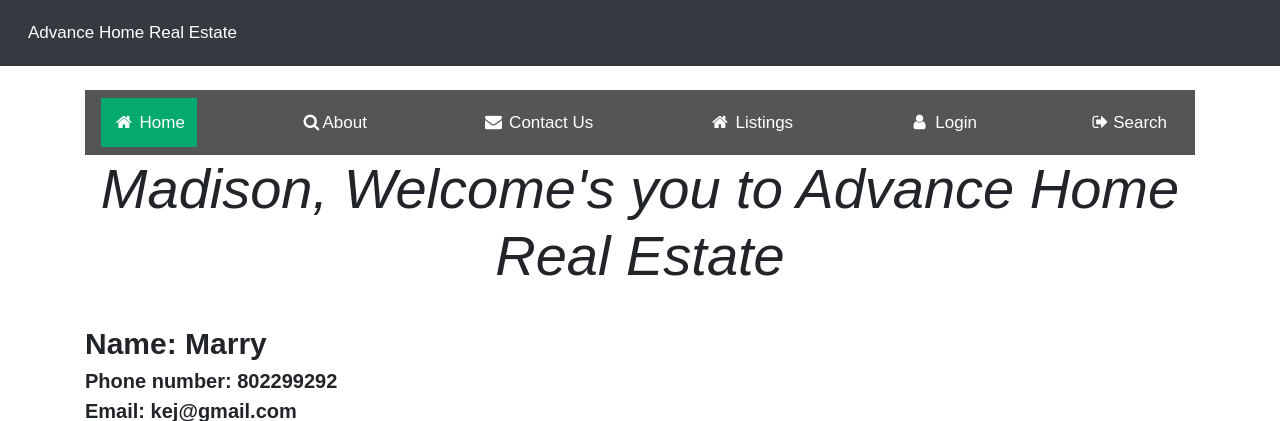
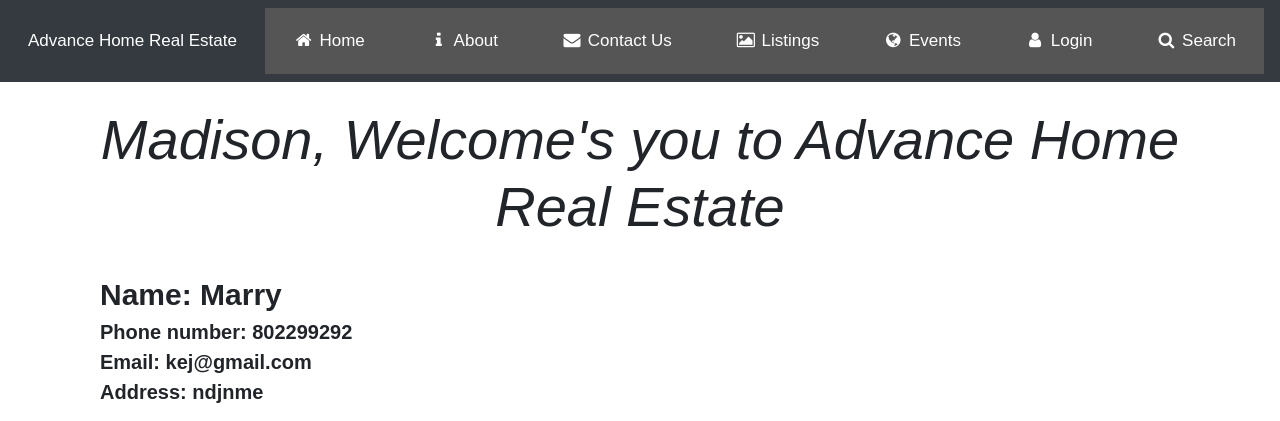
Before and after one commit to sathvik-rdy/Advance-Home-Real-Estates-Team2, a Django app: page / in a window 1280 px wide. Shown: the top 421 px of the page. Run offline with Django 4.2, Linux system fonts and the light colour scheme; data comes from the database, SQL or seed files in the repository; some libraries are stand-ins or nearby versions.

Commit message:
adding changes in base.html and about.html

```diff
--- a/templates/about.html
+++ b/templates/about.html
@@ -9,54 +9,6 @@
   <!-- Breadcrumb -->
 <section id="bc" class="mt-3" xmlns="http://www.w3.org/1999/html">
     <div class="container"></div>
-    <!DOCTYPE html>
-<html>
-<meta name="viewport" content="width=device-width, initial-scale=1">
-<link rel="stylesheet" href="https://cdnjs.cloudflare.com/ajax/libs/font-awesome/4.7.0/css/font-awesome.min.css">
-<style>
-body {font-family: Arial, Helvetica, sans-serif;}
-
-.navbar {
-  width: 100%;
-  background-color: #555;
-  overflow: auto;
-}
-
-.navbar a {
-  float: left;
-  padding: 12px;
-  color: white;
-  text-decoration: none;
-  font-size: 17px;
-}
-
-.navbar a:hover {
-  background-color: #000;
-}
-
-.active {
-  background-color: #04AA6D;
-}
-
-
-</style>
-<body>
-
-
-<div class="navbar">
-  <a class="active" href="#"><i class="fa fa-fw fa-home"></i> Home</a>
-  <a href="#"><i class="fa fa-fw fa-search"></i>About</a>
-  <a href="#"><i class="fa fa-fw fa-envelope"></i> Contact Us</a>
-    <a href="#"><i class="fa fa-fw fa-home"></i> Listings</a>
-    <a href="#"><i class="fa fa-fw fa-user"></i> Login</a>
-        <a href="#"><i class="fa fa-sign-out"></i> Search</a>
-
-  </div>
-    </div>
-
-</body>
-</html>
-
 </body>
  </section>
 <section>
--- a/templates/base.html
+++ b/templates/base.html
@@ -13,13 +13,12 @@
   <body>
     <nav class="navbar navbar-expand-md navbar-dark bg-dark mb-4">
       <a class="navbar-brand" href="{% url 'home' %}">Advance Home Real Estate</a>
-      {% if user.is_authenticated %}
-      {% endif %}
-      <button class="navbar-toggler" type="button" data-toggle="collapse"
+    <!--  <button class="navbar-toggler" type="button" data-toggle="collapse"
       data-target="#navbarCollapse" aria-controls="navbarCollapse"
       aria-expanded="false" aria-label="Toggle navigation">
         <span class="navbar-toggler-icon"></span>
-      </button>
+      </button> -->
+      <!--
       <div class="collapse navbar-collapse" id="navbarCollapse">
         {% if user.is_authenticated %}
           <ul class="navbar-nav ml-auto">
@@ -37,7 +36,50 @@
 
           </form>
         {% endif %}
-      </div>
+      </div> -->
+<meta name="viewport" content="width=device-width, initial-scale=1">
+<link rel="stylesheet" href="https://cdnjs.cloudflare.com/ajax/libs/font-awesome/4.7.0/css/font-awesome.min.css">
+<style>
+body {font-family: Arial, Helvetica, sans-serif;}
+
+.navbar {
+  width: 100%;
+  background-color: #555;
+  overflow: auto;
+}
+
+.navbar a {
+  float: left;
+  padding: 12px;
+  color: white;
+  text-decoration: none;
+  font-size: 17px;
+}
+
+.navbar a:hover {
+  background-color: #000;
+}
+
+.active {
+  background-color: #04AA6D;
+}
+
+
+</style>
+
+
+<div class="navbar">
+  <a  href="#"><i class="fa fa-fw fa-home"></i> Home</a>
+  <a  href="#"><i class="fa fa-fw fa-info"></i> About</a>
+  <a  href="#"><i class="fa fa-fw fa-envelope"></i> Contact Us</a>
+  <a  href="#"><i class="fa fa-fw fa-picture-o"></i> Listings</a>
+  <a  href="#"><i class="fa fa-fw fa-globe"></i> Events</a>
+  <a  href="#"><i class="fa fa-fw fa-user"></i> Login</a>
+  <a  href="#"><i class="fa fa-fw fa-search"></i> Search</a>
+
+  </div>
+    </div>
+
     </nav>
     <div class="container">
       {% block content %}
```
